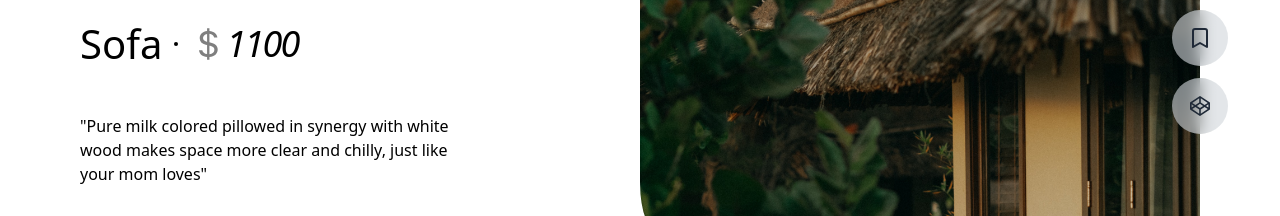
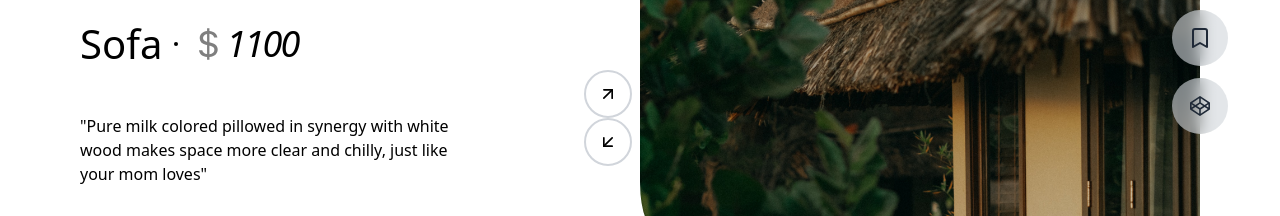
Before and after one commit to AmirVahedix/snowflake, a React (Vite) app: page / in a window 1280 px wide. Shown: the part 306-522 px from the top of the page. Built offline with nearby package versions, Linux system fonts and the light colour scheme.

Commit message:
Added slider navigation buttons

```diff
--- /dev/null
+++ b/src/components/Slider/SliderNavigation.tsx
@@ -0,0 +1,16 @@
+import { FiArrowDownLeft, FiArrowUpRight } from "react-icons/fi";
+
+const SliderNavigation = () => {
+  return (
+    <div className="absolute top-56 -left-14 flex flex-col items-center">
+      <button className="w-12 h-12 flex items-center justify-center rounded-full border-[2.3px] border-gray-300">
+        <FiArrowUpRight className="text-xl" />
+      </button>
+      <button className="w-12 h-12 flex items-center justify-center rounded-full border-[2.3px] border-gray-300">
+        <FiArrowDownLeft className="text-xl" />
+      </button>
+    </div>
+  );
+};
+
+export default SliderNavigation;
--- a/src/components/Slider/index.tsx
+++ b/src/components/Slider/index.tsx
@@ -1,6 +1,7 @@
 import { useState } from "react";
 
 import SliderActions from "./SliderActions";
+import SliderNavigation from "./SliderNavigation";
 import Image1 from "../../assets/sofa/1.jpg";
 import Image2 from "../../assets/sofa/2.jpg";
 import Image3 from "../../assets/sofa/3.jpg";
@@ -39,6 +40,7 @@ const Slider = () => {
         />
       </div>
       <SliderActions />
+      <SliderNavigation />
     </div>
   );
 };
```
